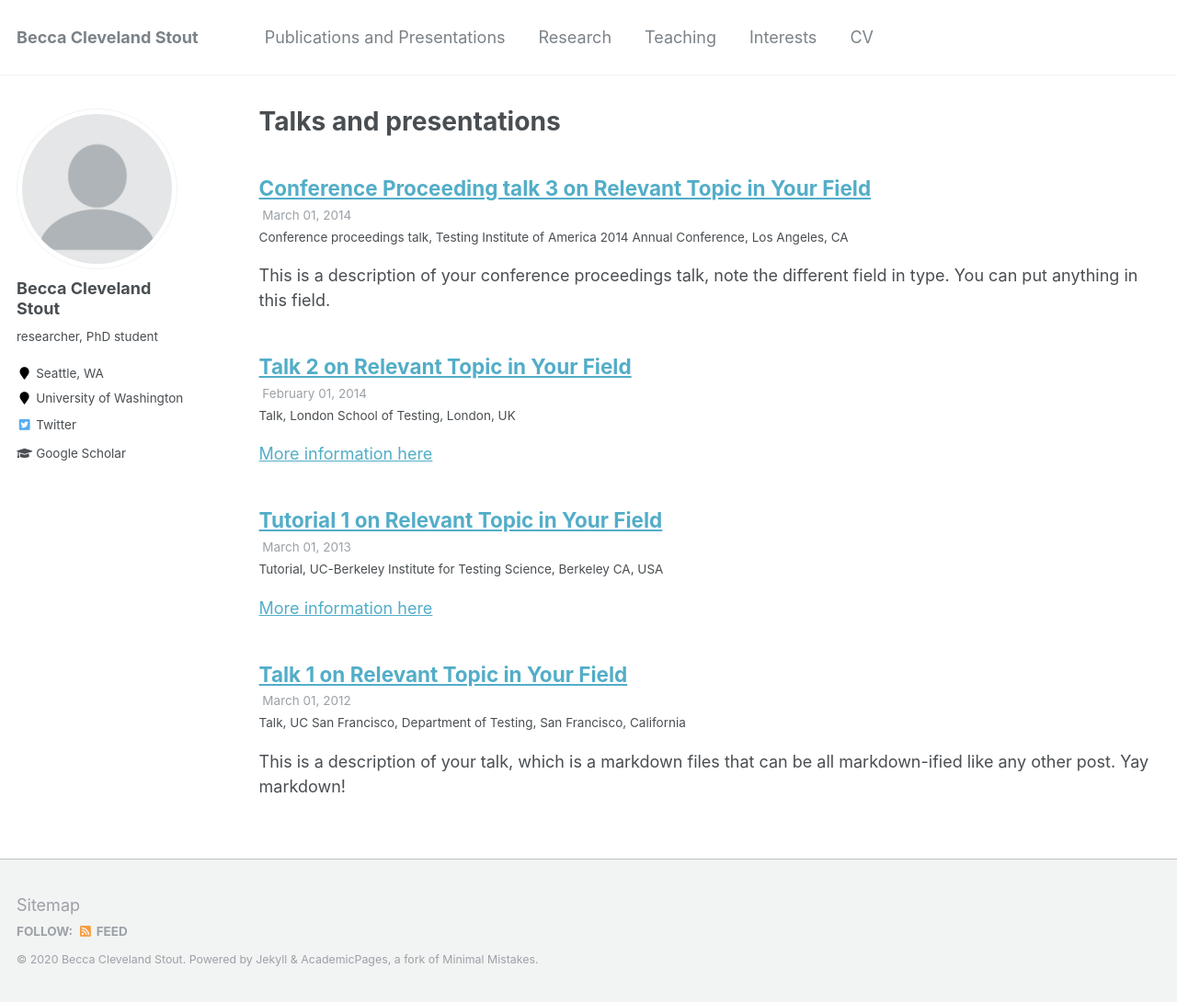
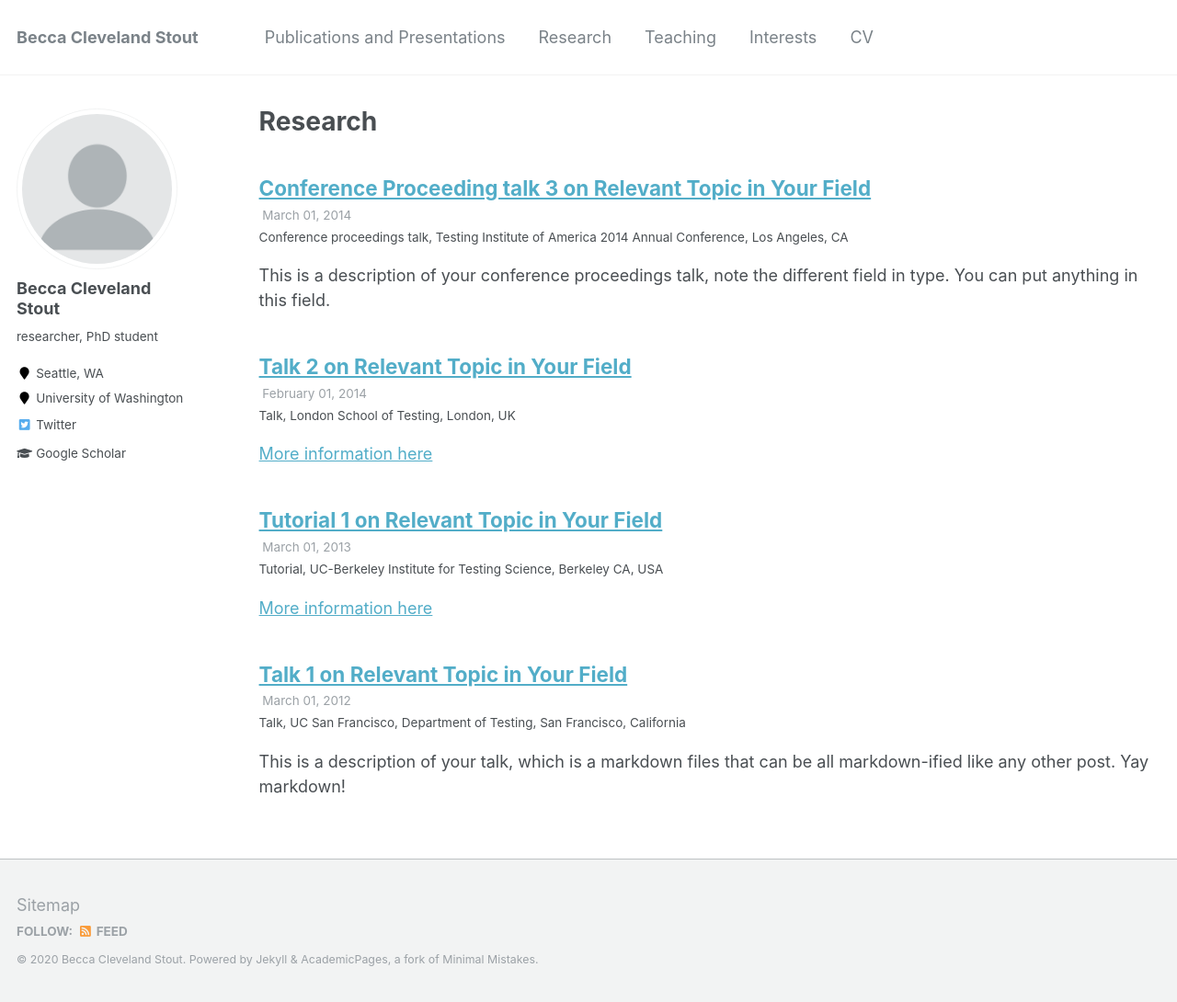
Before and after one commit to becca-cs/becca-cs.github.io, a Jekyll site: the page built from _pages/research.html, in a window 1280 px wide and 1090 px high. Shown: the whole window at 92% size. Built offline with Jekyll 4.4.1, drawn with Linux system fonts in a browser that asks for light colours.

Commit message:
Update and rename talks.html to research.html

```diff
--- a/_pages/talks.html
+++ b/_pages/research.html
@@ -1,7 +1,7 @@
 ---
 layout: archive
-title: "Talks and presentations"
-permalink: /talks/
+title: "Research"
+permalink: /research/
 author_profile: true
 ---
 
```
